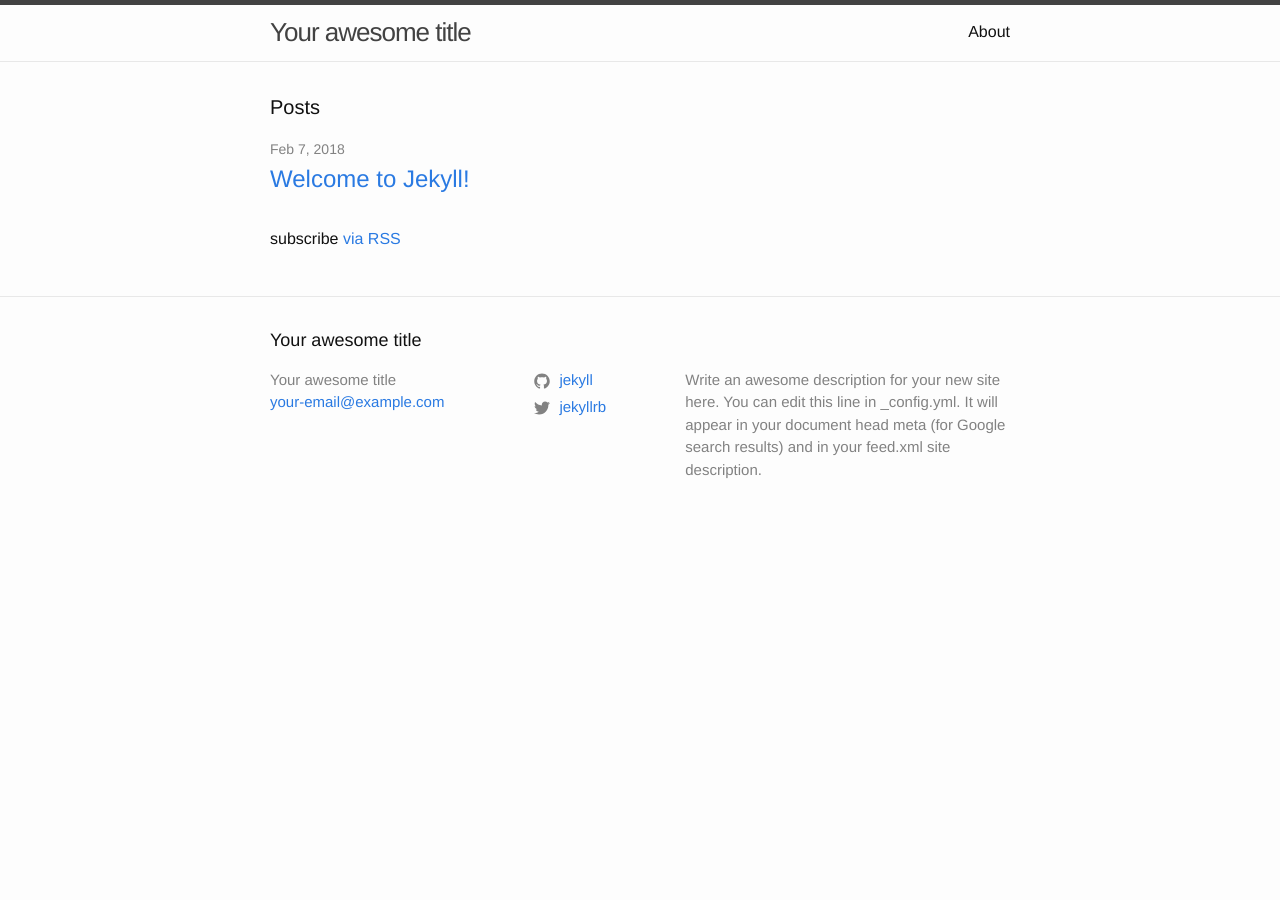
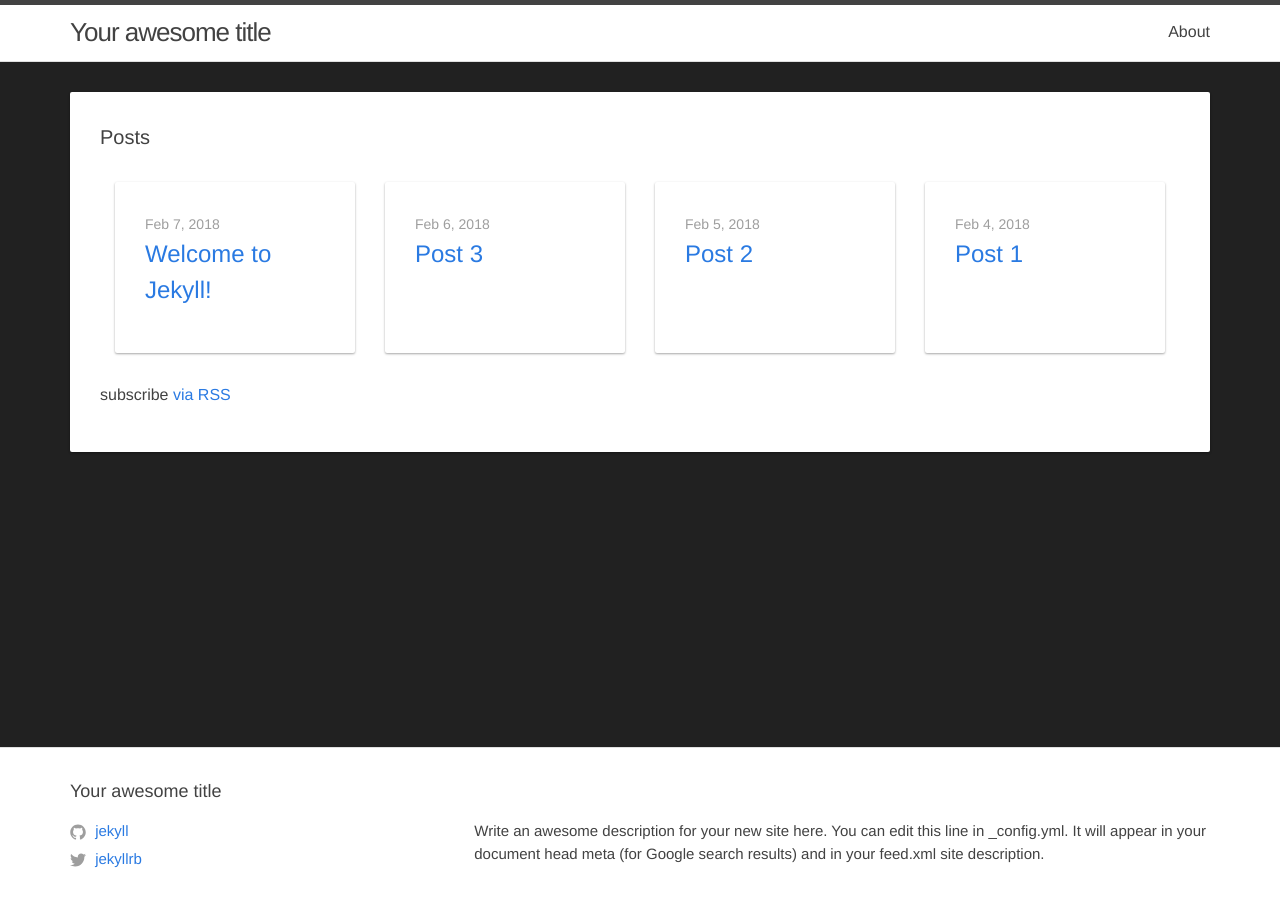
Before and after one commit to tV0id/dark-minima, a Jekyll site: the page built from index.md, in a window 1280 px wide. Built offline with Jekyll 4.4.1, drawn with Linux system fonts in a browser that asks for light colours.

Commit message:
Cards, color definitions, footer & clean up

```diff
--- a/_includes/footer.html
+++ b/_includes/footer.html
@@ -6,21 +6,6 @@
 
     <div class="footer-col-wrapper">
       <div class="footer-col footer-col-1">
-        <ul class="contact-list">
-          <li>
-            {% if site.author %}
-              {{ site.author | escape }}
-            {% else %}
-              {{ site.title | escape }}
-            {% endif %}
-            </li>
-            {% if site.email %}
-            <li><a href="mailto:{{ site.email }}">{{ site.email }}</a></li>
-            {% endif %}
-        </ul>
-      </div>
-
-      <div class="footer-col footer-col-2">
         <ul class="social-media-list">
           {% if site.github_username %}
           <li>
@@ -36,7 +21,7 @@
         </ul>
       </div>
 
-      <div class="footer-col footer-col-3">
+      <div class="footer-col footer-col-2">
         <p>{{ site.description | escape }}</p>
       </div>
     </div>
--- a/_layouts/home.html
+++ b/_layouts/home.html
@@ -2,7 +2,7 @@
 layout: default
 ---
 
-<div class="home">
+<div class="home card">
 
   <h1 class="page-heading">Posts</h1>
 
@@ -10,7 +10,7 @@ layout: default
 
   <ul class="post-list">
     {% for post in site.posts %}
-      <li>
+      <li class="card-link">
         {% assign date_format = site.minima.date_format | default: "%b %-d, %Y" %}
         <span class="post-meta">{{ post.date | date: date_format }}</span>
 
--- a/_layouts/post.html
+++ b/_layouts/post.html
@@ -1,7 +1,7 @@
 ---
 layout: default
 ---
-<article class="post" itemscope itemtype="http://schema.org/BlogPosting">
+<article class="post card" itemscope itemtype="http://schema.org/BlogPosting">
 
   <header class="post-header">
     <h1 class="post-title" itemprop="name headline">{{ page.title | escape }}</h1>
--- a/_sass/minima.scss
+++ b/_sass/minima.scss
@@ -1,4 +1,7 @@
 @charset "utf-8";
+
+// Import color definitions
+@import "vars/colors";
 
 // Define defaults for each variable.
 
@@ -10,16 +13,13 @@ $base-line-height: 1.5 !default;
 
 $spacing-unit:     30px !default;
 
-$text-color:       #111 !default;
-$background-color: #fdfdfd !default;
+$text-color:       $grey-dark !default;
+$background-color: #212121 !default;
+//$background-color: $white;
 $brand-color:      #2a7ae2 !default;
 
-$grey-color:       #828282 !default;
-$grey-color-light: lighten($grey-color, 40%) !default;
-$grey-color-dark:  darken($grey-color, 25%) !default;
-
 // Width of the content area
-$content-width:    800px !default;
+$content-width:    1200px !default;
 
 $on-palm:          600px !default;
 $on-laptop:        800px !default;
--- a/_sass/minima/_base.scss
+++ b/_sass/minima/_base.scss
@@ -14,6 +14,10 @@ dl, dd, ol, ul, figure {
  * Basic styling
  */
 body {
+  position: absolute;
+  min-height: 100%;
+  width: 100%;
+
   font: $base-font-weight #{$base-font-size}/#{$base-line-height} $base-font-family;
   color: $text-color;
   background-color: $background-color;
@@ -76,6 +80,24 @@ li {
   }
 }
 
+/**
+ * Cards
+ */
+.card {
+  padding: $spacing-unit;
+  background-color: $white;
+
+  border-radius: 2px;
+  box-shadow: 0 1px 3px rgba(0,0,0,0.12), 0 1px 2px rgba(0,0,0,0.24);
+  transition: all 0.3s cubic-bezier(.25,.8,.25,1);
+}
+.card-link {
+  @extend .card;
+}
+
+.card-link:hover {
+  box-shadow: 0 3px 6px rgba(0,0,0,0.16), 0 3px 6px rgba(0,0,0,0.23);
+}
 
 
 /**
@@ -117,8 +139,8 @@ a {
  * Blockquotes
  */
 blockquote {
-  color: $grey-color;
-  border-left: 4px solid $grey-color-light;
+  color: $grey;
+  border-left: 4px solid $grey-light;
   padding-left: $spacing-unit / 2;
   @include relative-font-size(1.125);
   letter-spacing: -1px;
@@ -137,7 +159,7 @@ blockquote {
 pre,
 code {
   @include relative-font-size(0.9375);
-  border: 1px solid $grey-color-light;
+  border: 1px solid $grey-light;
   border-radius: 3px;
   background-color: #eef;
 }
@@ -200,7 +222,7 @@ pre {
   vertical-align: middle;
 
   path {
-    fill: $grey-color;
+    fill: $grey;
   }
 }
 
--- a/_sass/minima/_layout.scss
+++ b/_sass/minima/_layout.scss
@@ -2,9 +2,10 @@
  * Site header
  */
 .site-header {
-  border-top: 5px solid $grey-color-dark;
-  border-bottom: 1px solid $grey-color-light;
+  border-top: 5px solid $grey-dark;
+  border-bottom: 1px solid $grey-light;
   min-height: $spacing-unit * 1.865;
+  background-color: #FFF;
 
   // Positioning context for the mobile navigation icon
   position: relative;
@@ -20,7 +21,7 @@
 
   &,
   &:visited {
-    color: $grey-color-dark;
+    color: $grey-dark;
   }
 }
 
@@ -51,7 +52,7 @@
     top: 9px;
     right: $spacing-unit / 2;
     background-color: $background-color;
-    border: 1px solid $grey-color-light;
+    border: 1px solid $grey-light;
     border-radius: 5px;
     text-align: right;
 
@@ -74,7 +75,7 @@
       text-align: center;
 
       > svg path {
-        fill: $grey-color-dark;
+        fill: $grey-dark;
       }
     }
 
@@ -106,11 +107,18 @@
  * Site footer
  */
 .site-footer {
-  border-top: 1px solid $grey-color-light;
-  padding: $spacing-unit 0;
+  position: absolute;
+  bottom: 0;
+  width: 100%;
+
+  border-top: 1px solid $grey-light;
+  padding: $spacing-unit 0 0 0;
+
+  background-color: #FFF;
 }
 
 .footer-heading {
+  color: $grey-dark;
   @include relative-font-size(1.125);
   margin-bottom: $spacing-unit / 2;
 }
@@ -123,7 +131,7 @@
 
 .footer-col-wrapper {
   @include relative-font-size(0.9375);
-  color: $grey-color;
+  color: $grey-dark;
   margin-left: -$spacing-unit / 2;
   @extend %clearfix;
 }
@@ -140,26 +148,8 @@
 }
 
 .footer-col-2 {
-  width: -webkit-calc(20% - (#{$spacing-unit} / 2));
-  width:         calc(20% - (#{$spacing-unit} / 2));
-}
-
-.footer-col-3 {
-  width: -webkit-calc(45% - (#{$spacing-unit} / 2));
-  width:         calc(45% - (#{$spacing-unit} / 2));
-}
-
-@include media-query($on-laptop) {
-  .footer-col-1,
-  .footer-col-2 {
-    width: -webkit-calc(50% - (#{$spacing-unit} / 2));
-    width:         calc(50% - (#{$spacing-unit} / 2));
-  }
-
-  .footer-col-3 {
-    width: -webkit-calc(100% - (#{$spacing-unit} / 2));
-    width:         calc(100% - (#{$spacing-unit} / 2));
-  }
+  width: -webkit-calc(65% - (#{$spacing-unit} / 2));
+  width:         calc(65% - (#{$spacing-unit} / 2));
 }
 
 @include media-query($on-palm) {
@@ -169,7 +159,6 @@
     width:         calc(100% - (#{$spacing-unit} / 2));
   }
 }
-
 
 
 /**
@@ -184,17 +173,20 @@
 }
 
 .post-list {
+  display: flex;
+  flex-wrap: wrap;
   margin-left: 0;
   list-style: none;
 
   > li {
-    margin-bottom: $spacing-unit;
+    flex: 1 1 0;
+    margin: $spacing-unit/2;
   }
 }
 
 .post-meta {
   font-size: $small-font-size;
-  color: $grey-color;
+  color: $grey;
 }
 
 .post-link {
```
Also changed, not shown: _posts/2018-02-04-post-1.markdown (added, +15 -0 lines), _posts/2018-02-05-post-2.markdown (added, +25 -0 lines), _posts/2018-02-06-post-3.markdown (added, +44 -0 lines).
